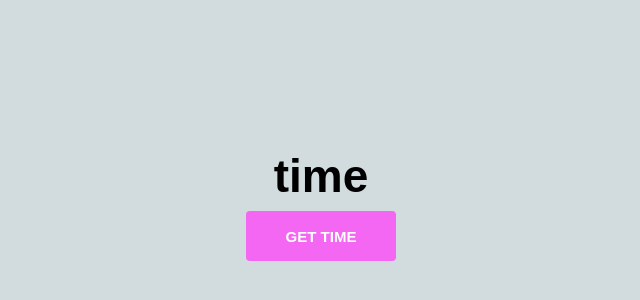
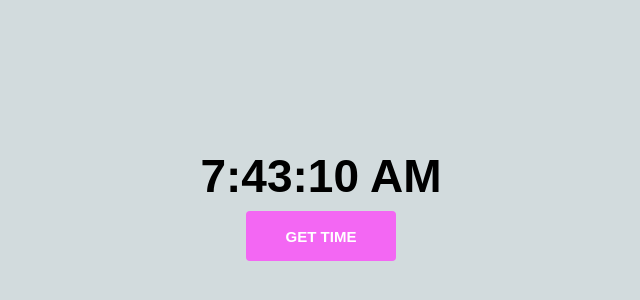
Before and after one commit to alaminskofficial/react-project, a React (Create React App) app: page / in a window 1280 px wide. Shown: the part 224-524 px from the top of the page, without its empty margins (319-959 px from the left). Built offline with nearby package versions, Linux system fonts and the light colour scheme.

Commit message:
local time code shown in UI use hook concept

```diff
--- a/src/App.jsx
+++ b/src/App.jsx
@@ -1,10 +1,16 @@
-import React from 'react';
+import React, { useState } from 'react';
 
 const App = () => {
+    let localTime = new Date().toLocaleTimeString();
+    const[cTime ,updateCTime] = useState(localTime);
+    const UpdateTime = ()=>{
+        localTime = new Date().toLocaleTimeString();
+        updateCTime(localTime);
+    }
     return (
      <>
-        <h1>time</h1>
-        <button>Get Time</button>
+        <h1>{cTime}</h1>
+        <button onClick={UpdateTime}>Get Time</button>
      </>
     );
 };
--- a/src/index.js
+++ b/src/index.js
@@ -2,27 +2,11 @@ import React from 'react';
 import ReactDOM from 'react-dom/client';
 import './index.css';
 import App from './App';
-// import reportWebVitals from './reportWebVitals';
+const root = ReactDOM.createRoot(document.getElementById('root'));
 
-const root = ReactDOM.createRoot(document.getElementById('root'));
-const fname = "Sk";
-const lname = "Alamin";
-// const currentDate = new Date().toLocaleDateString();
-// const currentTime =  new Date().toLocaleTimeString();
 root.render(
-  //  <React.StrictMode>
-  //    <App />
-  //   </React.StrictMode>
-//  <h1> Date is ={currentDate}</h1>
-//   <h1>Time is = {currentTime}</h1>
+  <App />
 
-  // <><h1 className='heading'> {` I am  ${fname} ${lname}`}</h1>
-  // <div className='imgCss'>
-  // <img src='https://picsum.photos/200/300' alt='randomImage'/>
-  // <img src='https://picsum.photos/250/300' alt='randomImage'/>
-  // <img src='https://picsum.photos/300/300' alt='randomImage'/></div>
-  <App />
-  //</>
 );
 
 
```
